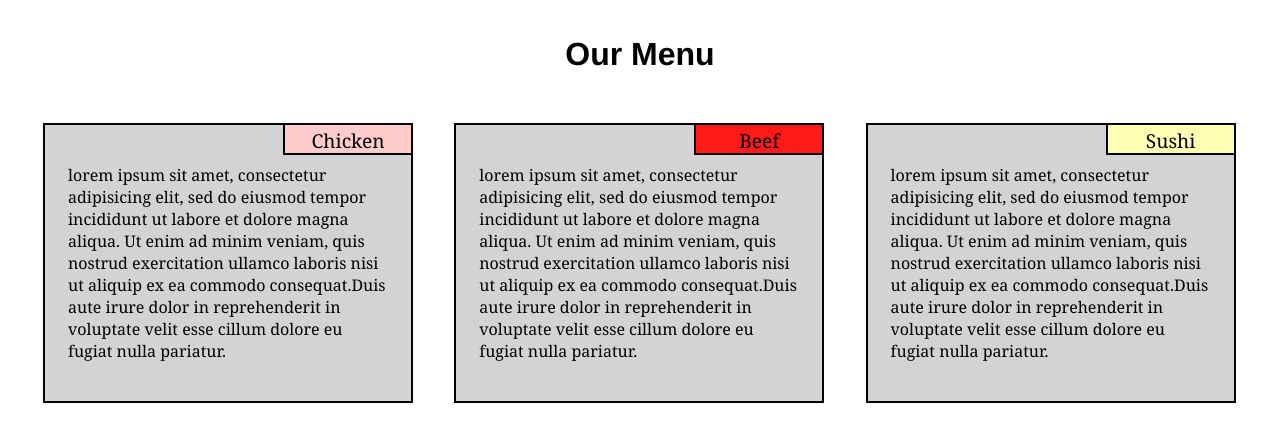
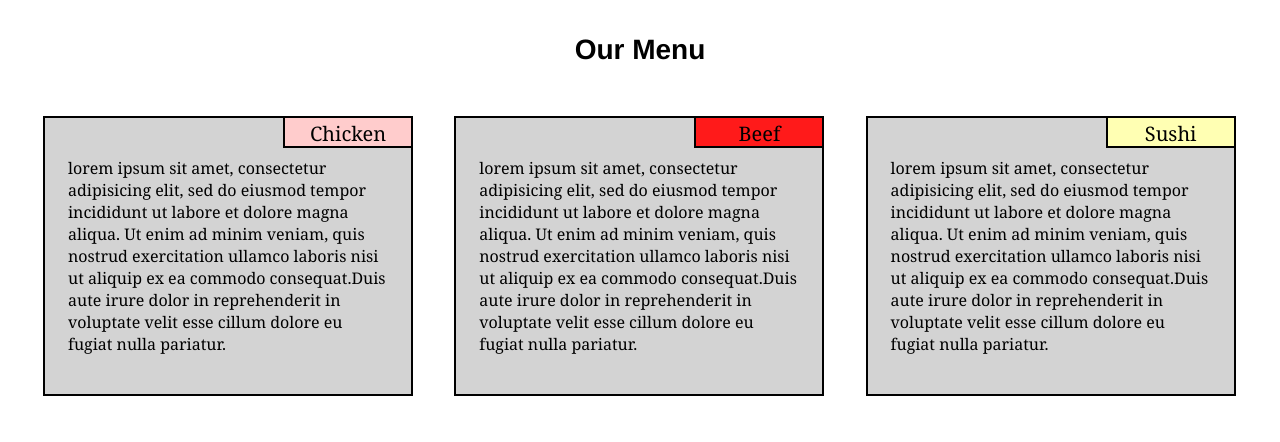
Before and after one commit to ItsmeAsma/Coursera-repository, a plain HTML site: page Module_2_Solution/index.html in a window 1280 px wide. Drawn offline with Linux system fonts and the light colour scheme.

Commit message:
Assignment

```diff
--- a/Module_2_Solution/css/styles.css
+++ b/Module_2_Solution/css/styles.css
@@ -7,7 +7,7 @@ h1{
 	text-align: center;
 	padding-top: 15px;
 	margin-bottom: 15px;
-	font-size: 200%;
+	font-size: 175%;
 	font-family: Helvetica;
 
 }
@@ -37,7 +37,7 @@ h1{
     height: 30px;
     margin: 0;
     text-align: center;
-    font-size:120%;
+    font-size:125%;
     padding-top:2px;
     background-color: 	#ffcccc;
 
@@ -54,7 +54,7 @@ h1{
     height: 30px;
     margin: 0;
     text-align: center;
-    font-size:120%;
+    font-size:125%;
     padding-top:2px;
     background-color: #ff1a1a;
 
@@ -71,7 +71,7 @@ h1{
     height: 30px;
     margin: 0;
     text-align: center;
-    font-size:120%;
+    font-size:125%;
     padding-top:2px;
     background-color:  #ffffb3;
 
@@ -81,6 +81,7 @@ h1{
 .paragraph{
 	padding: 15px;
     overflow: auto;
+    font-size: 100%
 }
 
 
```
